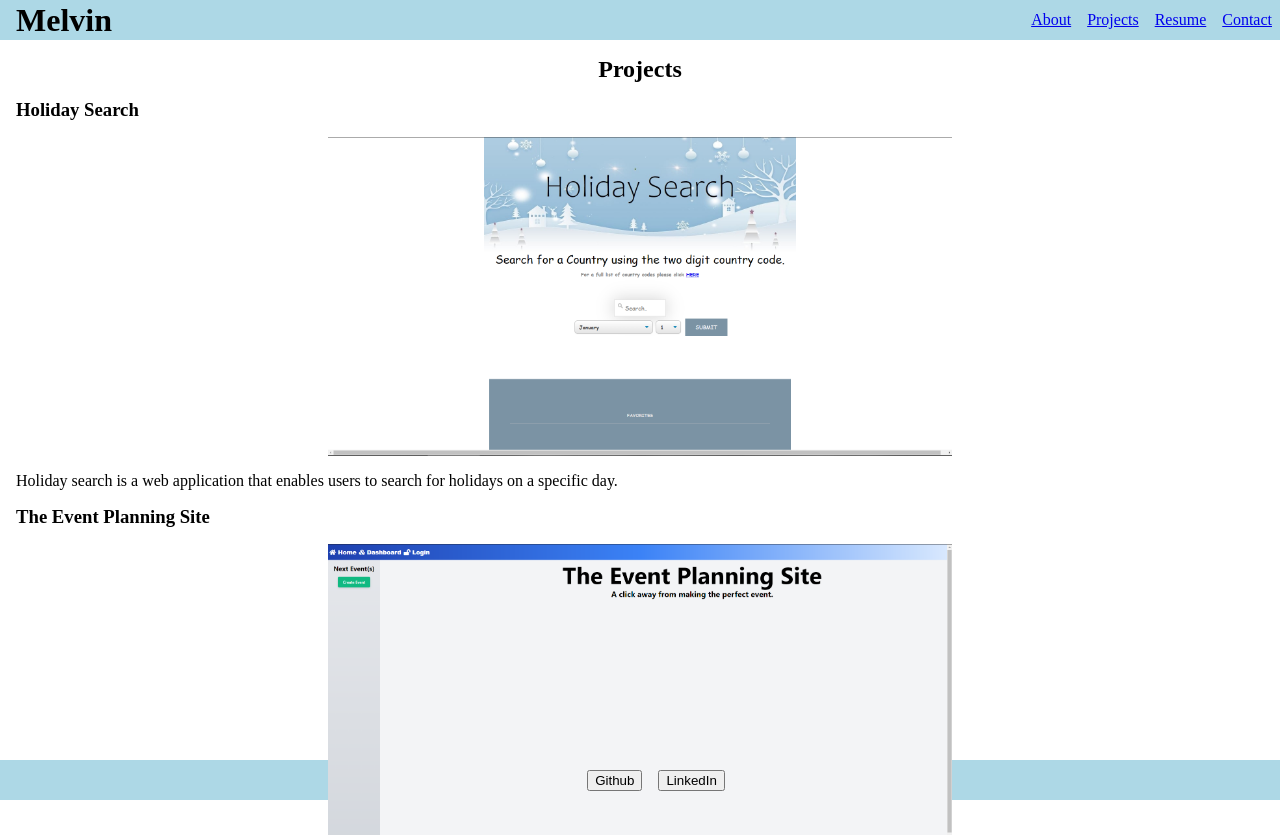
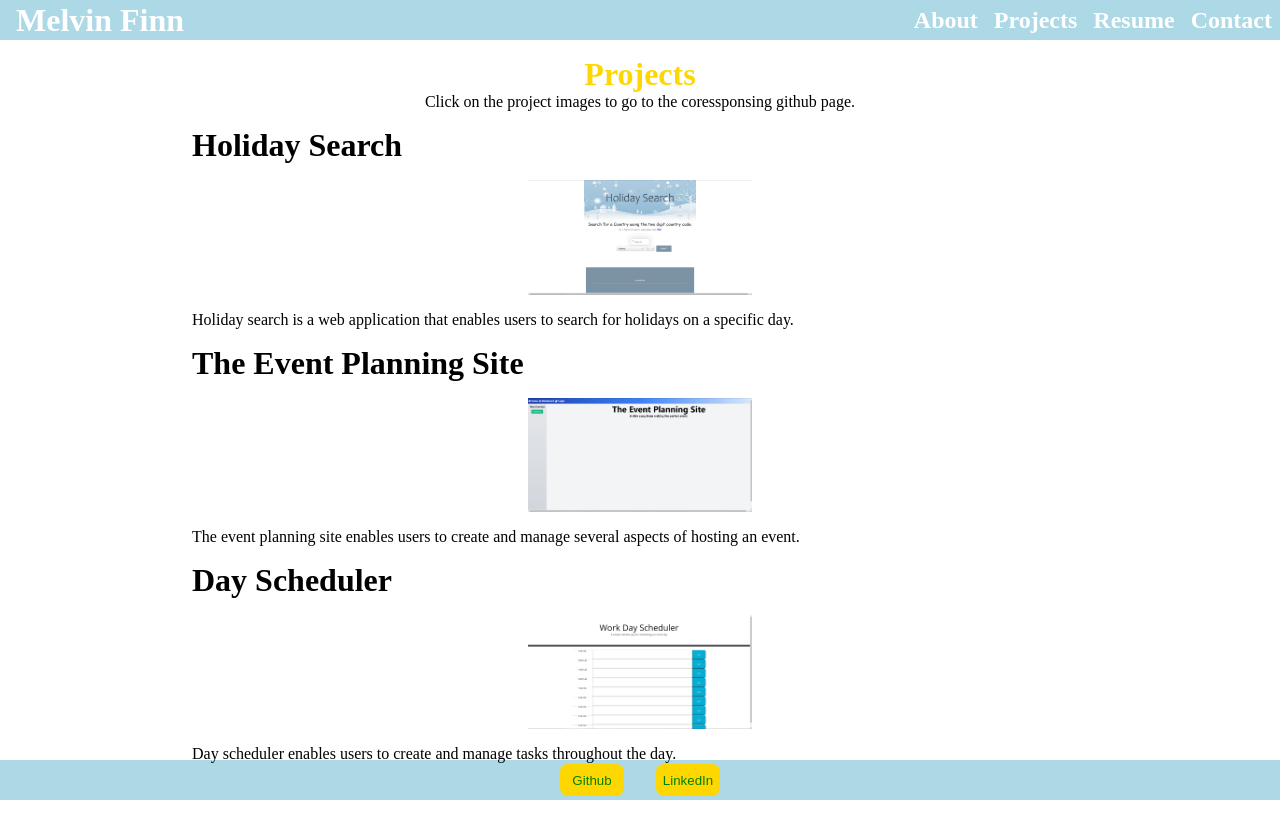
Before and after one commit to campe0n/react, a JavaScript app: page /project in a window 1280 px wide. Shown: the top 835 px of the page. After the commit the page ends 800 px from the top, so only its background shows below. Built offline with nearby package versions, Linux system fonts and the light colour scheme; the HTML template or start-up script is replaced by a standard one.

Commit message:
added mobile responsiveness

```diff
--- a/src/components/Footer.js
+++ b/src/components/Footer.js
@@ -1,21 +1,15 @@
-const styles = {
-    div: {
-        display: 'flex',
-        justifyContent: 'center',
-        alignItems: 'center',
-        width: '100%',
-        height: '100%'
-    },
-    button: {
-        margin: '0 0.5rem',
-    }
+export default function Footer() {
+  return (
+    <div className="footer">
+      <a href="https://github.com/campe0n" className="fBtn">
+        <button>Github</button>
+      </a>
+      <a
+        href="https://www.linkedin.com/in/melvin-finn-00a910206/"
+        className="fBtn"
+      >
+        <button>LinkedIn</button>
+      </a>
+    </div>
+  );
 }
-
-export default function Footer() {
-    return (
-        <div style={styles.div}>
-            <a href="https://github.com/campe0n"><button style={styles.button}>Github</button></a>
-            <a href="https://www.linkedin.com/in/melvin-finn-00a910206/"><button style={styles.button}>LinkedIn</button></a>
-        </div>
-    )
-}
--- a/src/components/Header.js
+++ b/src/components/Header.js
@@ -1,13 +1,21 @@
 export default function Header() {
-    return (
-        <header>
-            <h1>Melvin</h1>
-            <nav>
-                <li><a href='/about'>About</a></li>
-                <li><a href='/project'>Projects</a></li>
-                <li><a href='/resume'>Resume</a></li>
-                <li><a href='/contact'>Contact</a></li>
-            </nav>
-        </header>
-    )
+  return (
+    <header>
+      <h1>Melvin Finn</h1>
+      <nav>
+        <li>
+          <a href="/about">About</a>
+        </li>
+        <li>
+          <a href="/project">Projects</a>
+        </li>
+        <li>
+          <a href="/resume">Resume</a>
+        </li>
+        <li>
+          <a href="/contact">Contact</a>
+        </li>
+      </nav>
+    </header>
+  );
 }
--- a/src/components/Project.js
+++ b/src/components/Project.js
@@ -6,6 +6,9 @@ export default function Project() {
   return (
     <div>
       <h2>Projects</h2>
+      <p className="sub">
+        Click on the project images to go to the coressponsing github page.
+      </p>
       <h3>Holiday Search</h3>
       <a
         href="https://github.com/gannacon/Project_1"
--- a/src/components/Resume.js
+++ b/src/components/Resume.js
@@ -1,7 +1,7 @@
 export default function Resume() {
   return (
     <div>
-      <h2>Melvin Finn</h2>
+      <h2>Resume</h2>
       <div className="handles">
         <h3>Full Stack Developer</h3>
         <div className="contactinfo">
--- a/src/index.css
+++ b/src/index.css
@@ -17,9 +17,7 @@ header {
   margin: 0;
   padding: 0;
   display: flex;
-  justify-content: center;
   align-items: center;
-  display: flex;
   justify-content: space-between;
   background-color: lightblue;
 }
@@ -53,7 +51,7 @@ div {
 
 img {
   display: block;
-  width: 50%;
+  width: 40%;
   margin: 0 auto 0 auto;
 }
 
@@ -65,18 +63,33 @@ footer {
   background-color: lightblue;
 }
 
+button {
+  background-color: gold;
+  color: green;
+  border: none;
+  width: 4rem;
+  height: 2rem;
+  border-radius: 0.5rem;
+  margin: 0 1rem;
+}
+
 h1 {
   margin: 0 1rem;
   padding: 0;
+  color: white;
+  font-size: 1rem;
 }
 
 h2 {
   text-align: center;
   margin: 1rem 0 0 0;
+  color: gold;
+  font-size: 1rem;
 }
 
 h3 {
   margin: 1rem 0;
+  font-size: 1rem;
 }
 
 ul {
@@ -84,17 +97,36 @@ ul {
   padding: 0;
 }
 
+a {
+  text-decoration: none;
+  margin: 0;
+  color: white;
+  font-size: 1;
+  font-weight: bold;
+  font-size: 1rem;
+}
+
+a:hover {
+  color: lightblue;
+  background-color: white;
+}
+
+a:focus {
+  background-color: rgb(61, 61, 68);
+}
+
+.sub {
+  margin: 0;
+  padding: 0;
+  text-align: center;
+  font-size: 1rem;
+  font-weight: semilicbold;
+}
+
 .handles {
   margin: 0;
 }
 
-.buttonContainer {
-  display: flex;
-  justify-content: center;
-  align-items: center;
-  width: 100%;
-  height: 5rem;
-}
 .contactinfo {
   display: flex;
   justify-content: start;
@@ -148,3 +180,86 @@ ul {
   grid-row: 1/ 1;
   grid-column: 2/ 3;
 }
+
+.footer {
+  display: flex;
+  justify-content: center;
+  align-items: center;
+  width: 100%;
+  height: 100%;
+  margin: 0;
+  padding: 0;
+}
+
+.fBtn:hover {
+  background-color: lightblue;
+}
+
+@media only screen and (max-width: 320px) {
+  a {
+    font-size: 0.75rem;
+  }
+}
+
+@media only screen and (min-width: 768px) {
+  h1 {
+    font-size: 2rem;
+  }
+  a {
+    font-size: 1.5rem;
+  }
+  h2 {
+    font-size: 2rem;
+  }
+  img {
+    width: 25%;
+  }
+  h3 {
+    font-size: 2rem;
+  }
+  div {
+    width: 90%;
+  }
+}
+
+@media only screen and (min-width: 1024px) {
+  h1 {
+    font-size: 2rem;
+  }
+  a {
+    font-size: 1.5rem;
+  }
+  h2 {
+    font-size: 2rem;
+  }
+  img {
+    width: 25%;
+  }
+  h3 {
+    font-size: 2rem;
+  }
+  div {
+    width: 70%;
+  }
+}
+
+@media only screen and (min-width: 1440px) {
+  h1 {
+    font-size: 2rem;
+  }
+  a {
+    font-size: 1.5rem;
+  }
+  h2 {
+    font-size: 2rem;
+  }
+  img {
+    width: 25%;
+  }
+  h3 {
+    font-size: 2rem;
+  }
+  div {
+    width: 60%;
+  }
+}
```
